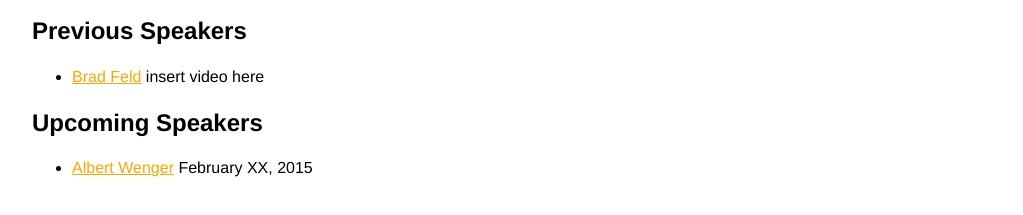
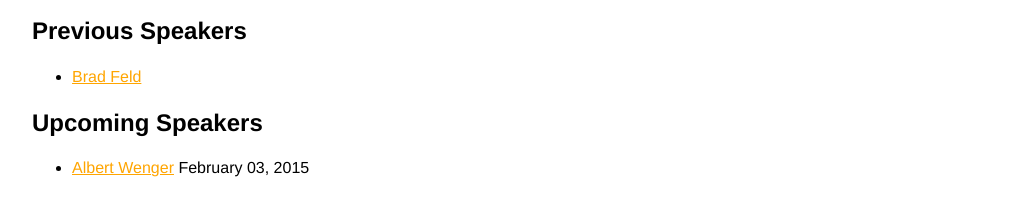
Before and after one commit to melcal/melcal.github.io, a plain HTML site: page echats.html in a window 1280 px wide. Shown: the part 525-740 px from the top of the page, without its empty margins (128-1151 px from the left). Drawn offline with Linux system fonts and the light colour scheme.

Commit message:
echats_update2

```diff
--- a/echats.html
+++ b/echats.html
@@ -31,12 +31,12 @@
     <h2>Previous Speakers </h2>
 
     <ul>
-      <li><a href="http://www.feld.com/">Brad Feld</a> insert video here</li>
+      <li><a href="http://www.feld.com/">Brad Feld</a></li>
  </ul>
    <h2>Upcoming Speakers</h2>
 
  <ul>
-      <li><a href="http://www.continuations.com/">Albert Wenger</a> February XX, 2015 </li>
+      <li><a href="http://www.continuations.com/">Albert Wenger</a> February 03, 2015 </li>
 
     </ul>
   </div>
```
